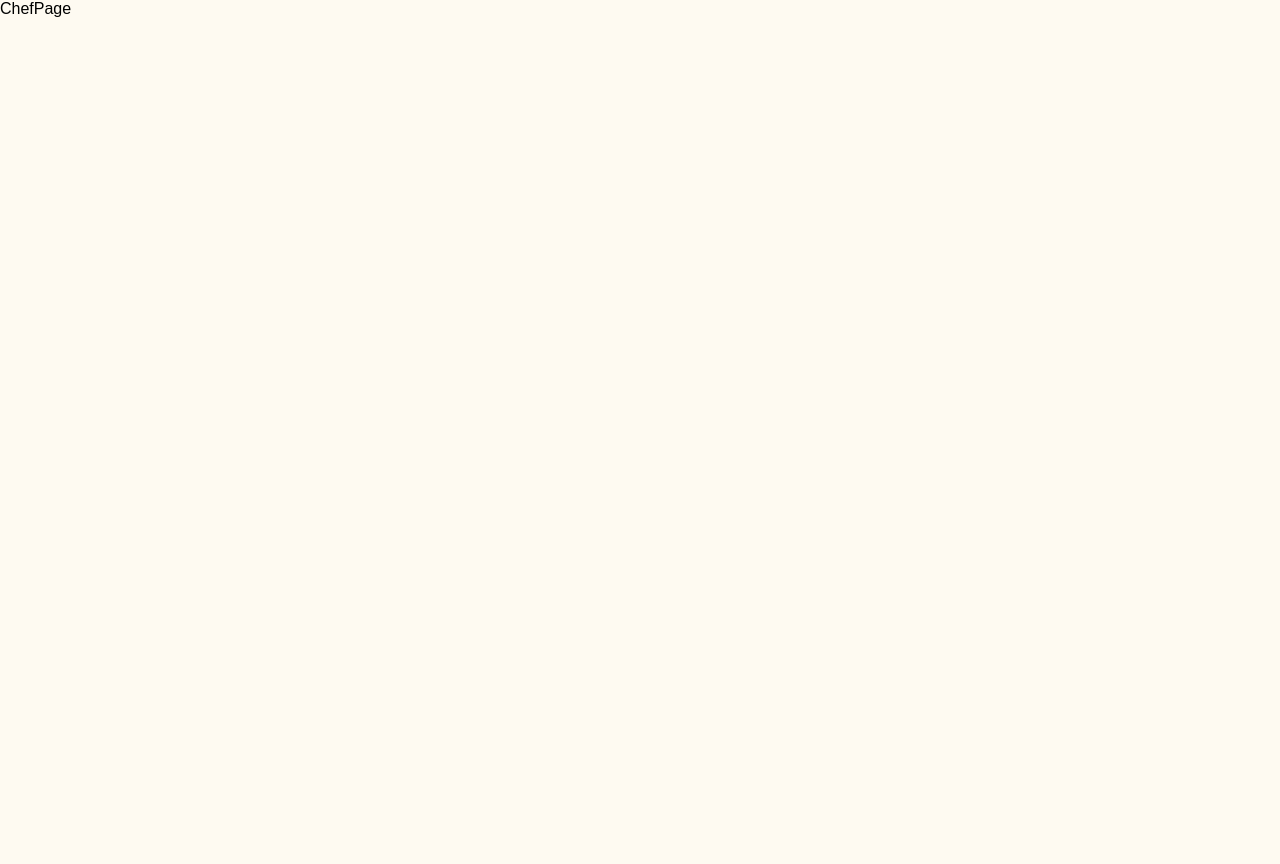
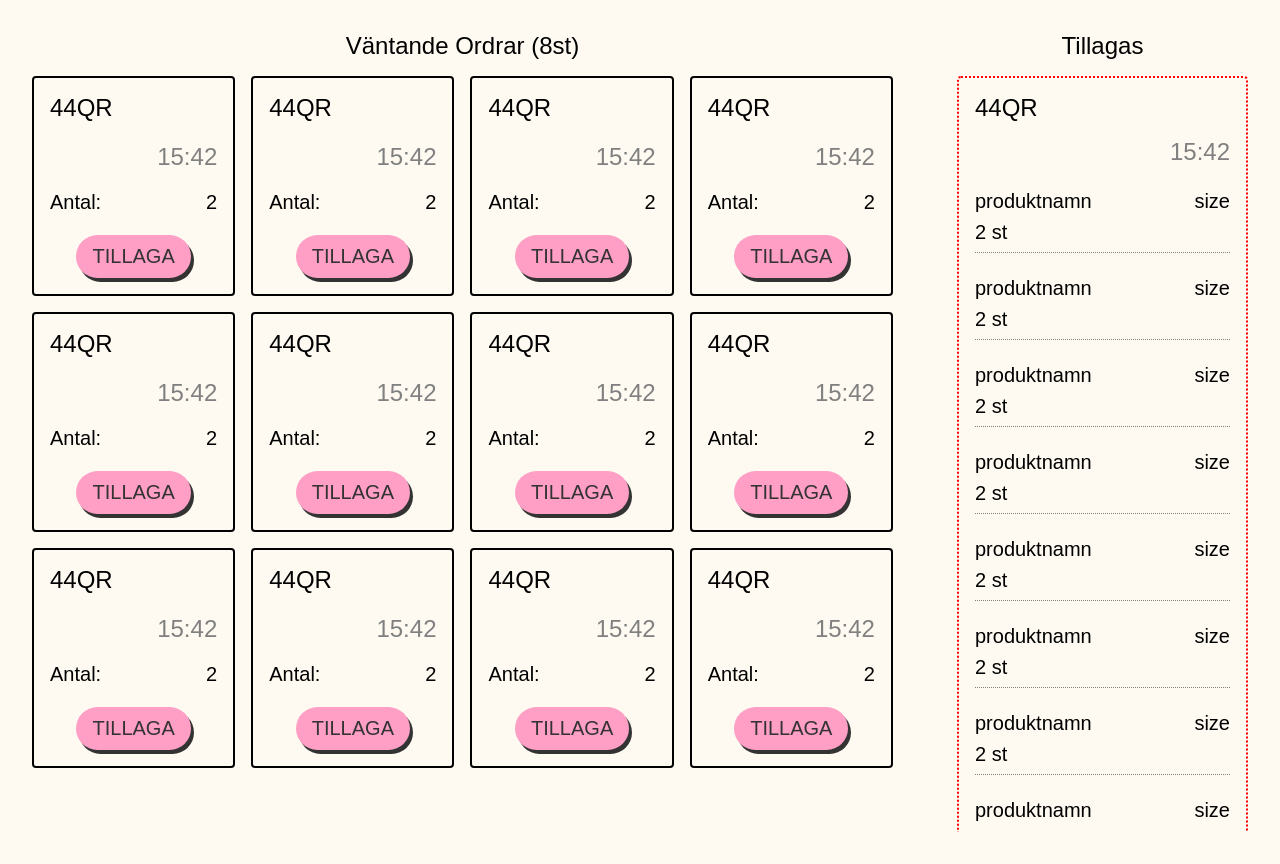
Before and after one commit to kforsl/fullstack-ruby-rabbits, a React (Vite) app in the folder business/: page /kock in a window 1280 px wide. Before the commit the page ends 800 px from the top, so only its background shows below. Built offline with nearby package versions, Linux system fonts and the light colour scheme; the HTML template or start-up script is replaced by a standard one.

Commit message:
Layout for ordercard s, m and l done. Chefpage layout done.

```diff
--- a/business/src/components/OrderCard/OrderCard.tsx
+++ b/business/src/components/OrderCard/OrderCard.tsx
@@ -4,34 +4,98 @@
 import './orderCard.css';
 interface Props {
     size: 'small' | 'medium' | 'large';
-    order: OrderType;
+    order?: OrderType;
 }
+
 const OrderCard: React.FC<Props> = ({ size, order }) => {
-    const calculateAmountInOrder = (): number =>
-        order.order.reduce((totalAmount: number, orderItem: OrderItemType) => totalAmount + orderItem.quantity, 0);
+    // const calculateAmountInOrder = (): number =>
+    //     order.order.reduce((totalAmount: number, orderItem: OrderItemType) => totalAmount + orderItem.quantity, 0);
 
     if (size === 'small')
         return (
             <li className={`order-card order-card--small`}>
-                <h3 className='order-card__order-id'>{getLastNCharacters(order._id, 4)}</h3>
+                <h3 className='order-card__order-id'>44QR</h3>
+                <h4 className='order-card__time'>15:42</h4>
+                {/* <h3 className='order-card__order-id'>{getLastNCharacters(order._id, 4)}</h3>
+                <h4 className='order-card__time'>{formatDate(order.createdAt)}</h4> */}
             </li>
         );
     if (size === 'medium')
         return (
             <li className='order-card order-card--medium'>
-                <h3 className='order-card__order-id'>{getLastNCharacters(order._id, 4)}</h3>
+                <h3 className='order-card__order-id'>44QR</h3>
+                <h3 className='order-card__date'>15:42</h3>
+                <h3 className='order-card__amount'>
+                    <span>Antal:</span>
+                    <span>2</span>
+                </h3>
+                {/* <h3 className='order-card__order-id'>{getLastNCharacters(order._id, 4)}</h3>
                 <h3 className='order-card__date'>{formatDate(order.createdAt)}</h3>
                 <h3 className='order-card__amount'>
                     <span>Antal:</span>
                     <span>{calculateAmountInOrder()}</span>
-                </h3>
+                </h3> */}
                 <TextButton onClick={() => console.log('Här var det klickat!')}>TILLAGA</TextButton>
             </li>
         );
     if (size === 'large')
         return (
             <ul className='order-card order-card--large'>
-                <h3 className='order-card__order-id'>{getLastNCharacters(order._id, 4)}</h3>
+                <h3 className='order-card__order-id'>44QR</h3>
+                <h3 className='order-card__date'>15:42</h3>
+
+                <li className='order-card__order-item'>
+                    <h4 className='order-card__product-name'>produktnamn</h4>
+                    <h4 className='order-card__product-size'>size</h4>
+                    <h4 className='order-card__product-quantity'>2 st</h4>
+                </li>
+                <li className='order-card__order-item'>
+                    <h4 className='order-card__product-name'>produktnamn</h4>
+                    <h4 className='order-card__product-size'>size</h4>
+                    <h4 className='order-card__product-quantity'>2 st</h4>
+                </li>
+                <li className='order-card__order-item'>
+                    <h4 className='order-card__product-name'>produktnamn</h4>
+                    <h4 className='order-card__product-size'>size</h4>
+                    <h4 className='order-card__product-quantity'>2 st</h4>
+                </li>
+                <li className='order-card__order-item'>
+                    <h4 className='order-card__product-name'>produktnamn</h4>
+                    <h4 className='order-card__product-size'>size</h4>
+                    <h4 className='order-card__product-quantity'>2 st</h4>
+                </li>
+                <li className='order-card__order-item'>
+                    <h4 className='order-card__product-name'>produktnamn</h4>
+                    <h4 className='order-card__product-size'>size</h4>
+                    <h4 className='order-card__product-quantity'>2 st</h4>
+                </li>
+                <li className='order-card__order-item'>
+                    <h4 className='order-card__product-name'>produktnamn</h4>
+                    <h4 className='order-card__product-size'>size</h4>
+                    <h4 className='order-card__product-quantity'>2 st</h4>
+                </li>
+                <li className='order-card__order-item'>
+                    <h4 className='order-card__product-name'>produktnamn</h4>
+                    <h4 className='order-card__product-size'>size</h4>
+                    <h4 className='order-card__product-quantity'>2 st</h4>
+                </li>
+                <li className='order-card__order-item'>
+                    <h4 className='order-card__product-name'>produktnamn</h4>
+                    <h4 className='order-card__product-size'>size</h4>
+                    <h4 className='order-card__product-quantity'>2 st</h4>
+                </li>
+                <li className='order-card__order-item'>
+                    <h4 className='order-card__product-name'>produktnamn</h4>
+                    <h4 className='order-card__product-size'>size</h4>
+                    <h4 className='order-card__product-quantity'>2 st</h4>
+                </li>
+                <li className='order-card__order-item'>
+                    <h4 className='order-card__product-name'>produktnamn</h4>
+                    <h4 className='order-card__product-size'>size</h4>
+                    <h4 className='order-card__product-quantity'>2 st</h4>
+                </li>
+
+                {/* <h3 className='order-card__order-id'>{getLastNCharacters(order._id, 4)}</h3>
                 <h3 className='order-card__date'>{formatDate(order.createdAt)}</h3>
                 {order.order.map((orderItem) => (
                     <li className='order-card__order-item'>
@@ -39,7 +103,7 @@
                         <h4 className='order-card__product-size'>{orderItem.size}</h4>
                         <h4 className='order-card__product-quantity'>{orderItem.quantity}</h4>
                     </li>
-                ))}
+                ))} */}
                 <TextButton onClick={() => console.log('Här var det klickat!')}>KLAR FÖR SERVERING</TextButton>
             </ul>
         );
--- a/business/src/components/OrderCard/orderCard.css
+++ b/business/src/components/OrderCard/orderCard.css
@@ -0,0 +1,65 @@
+.order-card {
+    list-style-type: none;
+    display: grid;
+    border-radius: 4px;
+}
+
+.order-card--small {
+    background-color: #E2ECD3;
+    max-width: fit-content;
+    padding: var(--spacing-xs) var(--spacing-s);
+    border: 1px solid black;
+}
+
+.order-card__order-id {
+    font-size: var(--font-size-l);
+}
+
+.order-card__time {
+    font-size: var(--font-size-m);
+    color: gray;
+    place-self: center;
+}
+
+.order-card--medium {
+    border: 2px solid black;
+}
+
+.order-card--medium,
+.order-card--large {
+    gap: var(--spacing-s);
+    padding: var(--spacing-s);
+}
+
+.order-card__date {
+    font-size: var(--font-size-l);
+    color: gray;
+    justify-self: end;
+}
+
+.order-card__amount {
+    display: grid;
+    grid-template-columns: 1fr auto;
+    font-size: var(--font-size-m);
+}
+
+.order-card--large {
+    border: 2px dotted red;
+}
+
+.order-card__order-item {
+    display: grid;
+    font-size: var(--font-size-m);
+    gap: var(--spacing-xs);
+    grid-template-columns: repeat(2, 1fr);
+    border-bottom: 1px dotted gray;
+    padding: var(--spacing-xs) 0;
+}
+
+.order-card__product-size {
+    justify-self: end;
+}
+
+.order-card button {
+    justify-self: center;
+}
--- a/business/src/components/TextButton/textButton.css
+++ b/business/src/components/TextButton/textButton.css
@@ -1,20 +1,25 @@
 .text-button {
-    min-width: fit-content;
+    max-width: fit-content;
     padding: .5rem 1rem;
     background-color: var(--color-accent1);
     color: var(--color-black);
     box-shadow: 3px 4px 0 0 var(--color-black);
-    font-family: var(--title-font);
-    font-size: var(--font-size-l);
+    font-size: var(--font-size-m);
     cursor: pointer;
     border: none;
     border-radius: 2rem;
-    transition: all .2s ease-in-out;
+    transition: all .1s ease-in-out;
+}
+
+.text-button:active {
+    scale: .95;
+    box-shadow: none;
+    transform: translateY(2px);
 }
 
 @media (hover: hover) and (pointer: fine) {
     .text-button:hover {
         scale: 1.02;
-        transform: translateY(-5px);
+        transform: translateY(-2px);
     }
 }
--- a/business/src/index.css
+++ b/business/src/index.css
@@ -22,6 +22,7 @@
 
   --shadow-s: 2px 2px 0 var(--color-black);
 
+  --spacing-xs: .5rem;
   --spacing-s: 1rem;
   --spacing-m: 2rem;
   --spacing-l: 3rem;
@@ -43,7 +44,7 @@
 body {
   background-color: var(--bg-primary);
   font-family: var(--bread-font);
-  overflow-y: scroll;
+  overflow-y: hidden;
 }
 
 #root {
--- a/business/src/pages/ChefPage/ChefPage.tsx
+++ b/business/src/pages/ChefPage/ChefPage.tsx
@@ -1,6 +1,31 @@
+import OrderCard from '../../components/OrderCard/OrderCard';
 import './chefPage.css';
 const ChefPage: React.FC = () => {
-    return <div>ChefPage</div>;
+    return (
+        <main className='chef-page'>
+            <section className='order-queue'>
+                <h2 className='order-queue__title'>Väntande Ordrar (8st)</h2>
+                <ul className='order-queue__order-list'>
+                    <OrderCard size='medium' />
+                    <OrderCard size='medium' />
+                    <OrderCard size='medium' />
+                    <OrderCard size='medium' />
+                    <OrderCard size='medium' />
+                    <OrderCard size='medium' />
+                    <OrderCard size='medium' />
+                    <OrderCard size='medium' />
+                    <OrderCard size='medium' />
+                    <OrderCard size='medium' />
+                    <OrderCard size='medium' />
+                    <OrderCard size='medium' />
+                </ul>
+            </section>
+            <section className='active-order'>
+                <h2 className='active-order__title'>Tillagas</h2>
+                <OrderCard size='large' />
+            </section>
+        </main>
+    );
 };
 
 export default ChefPage;
--- a/business/src/pages/ChefPage/chefPage.css
+++ b/business/src/pages/ChefPage/chefPage.css
@@ -0,0 +1,32 @@
+.chef-page {
+    display: flex;
+    padding: var(--spacing-m);
+    gap: var(--spacing-xl);
+}
+
+.order-queue {
+    flex-grow: 1;
+}
+
+.order-queue__order-list {
+    display: grid;
+    gap: var(--spacing-s);
+    grid-template-columns: repeat(auto-fill, minmax(200px, 1fr));
+    grid-template-rows: repeat(auto-fill, minmax(200px, auto));
+}
+
+.order-queue,
+.active-order {
+    gap: var(--spacing-s);
+    display: grid;
+    grid-template-rows: auto 1fr;
+    padding-bottom: var(--spacing-xl);
+    overflow-y: auto;
+    max-height: 100vh;
+}
+
+.order-queue__title,
+.active-order__title {
+    grid-column: 1/-1;
+    justify-self: center;
+}
```
Also changed, not shown: 1 other file (tests, documents, lock files or other folders).
